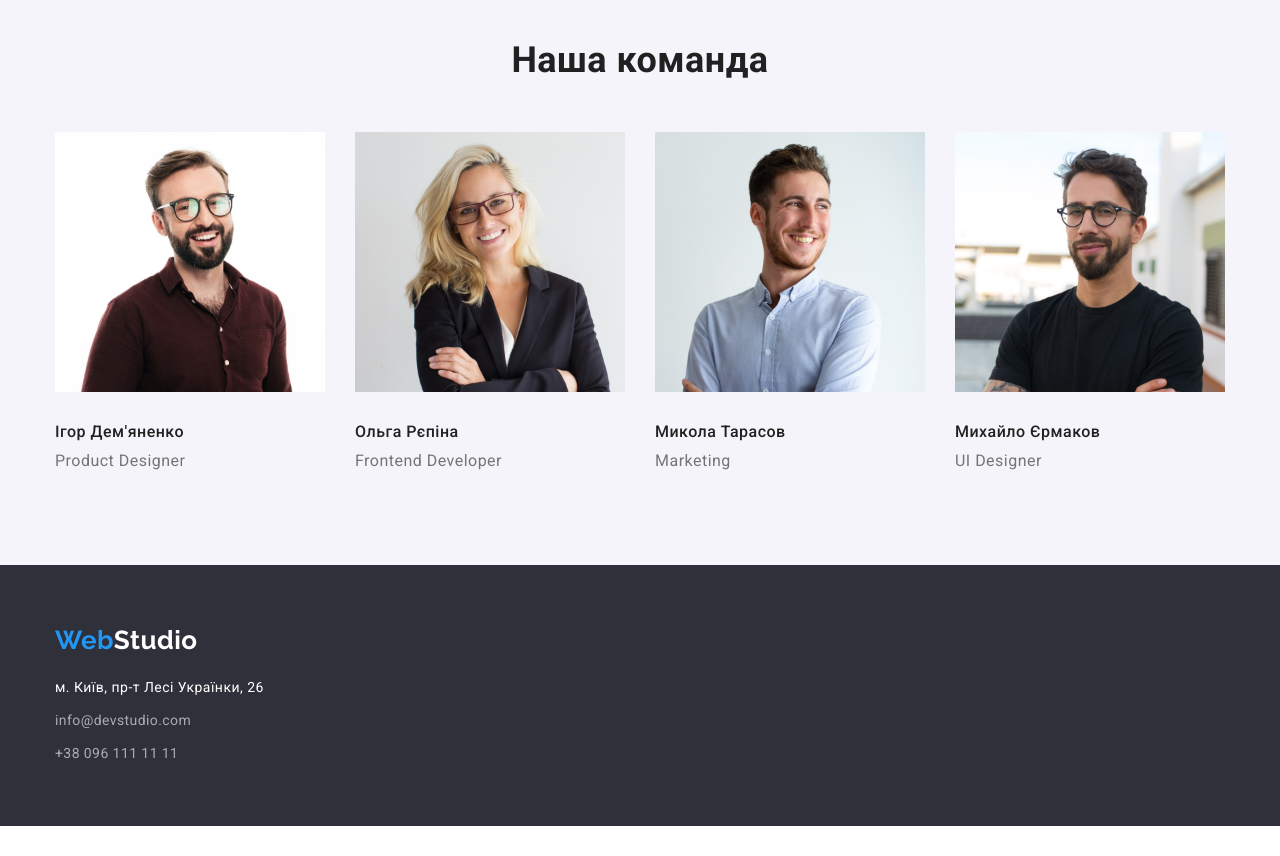
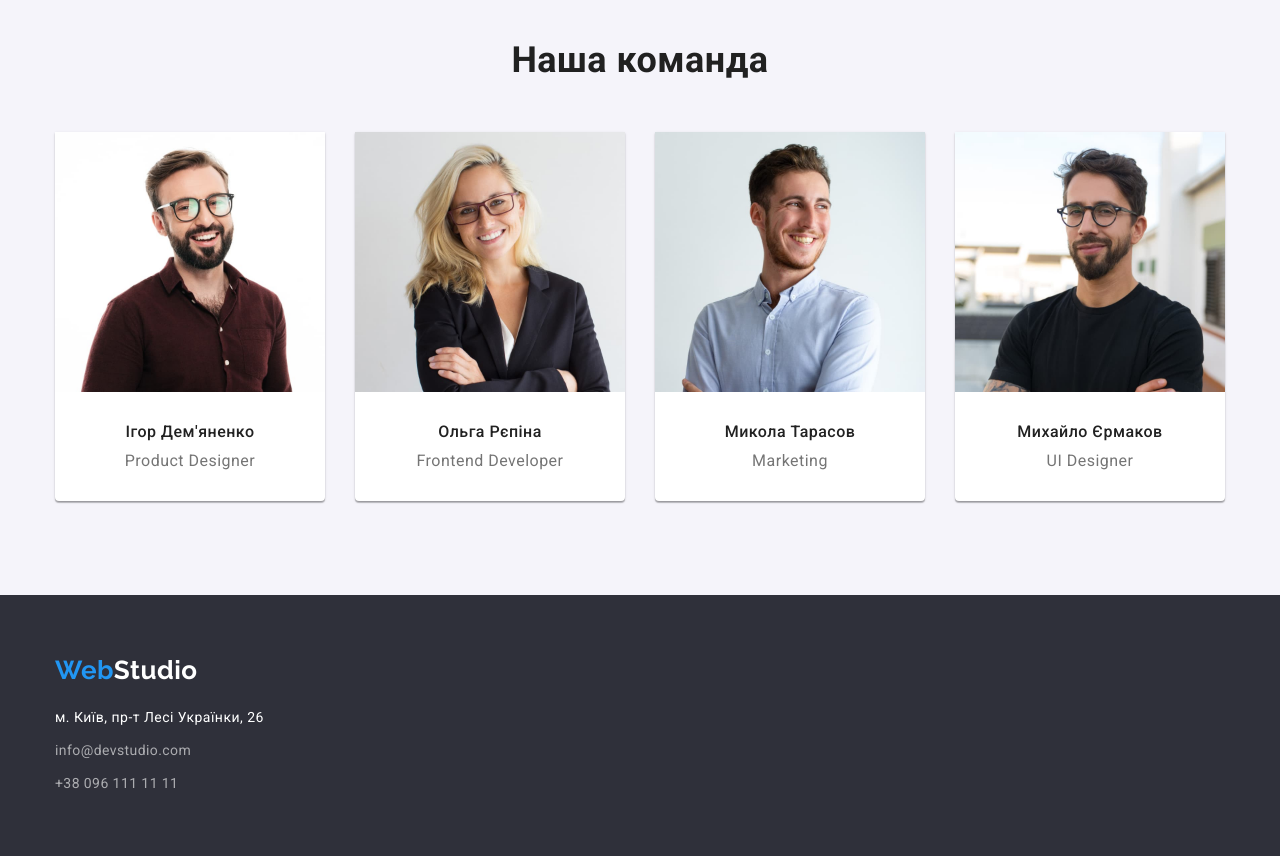
Before and after one commit to yanachepyk/goit-markup-hw-03, a plain HTML site: page index.html in a window 1280 px wide. Shown: the part 1500-2356 px from the top of the page. Before the commit the page ends 2326 px from the top, so only its background shows below. Drawn offline with nearby package versions, Linux system fonts and the light colour scheme.

Commit message:
fixed comments

```diff
--- a/index.html
+++ b/index.html
@@ -5,7 +5,7 @@
     <meta http-equiv="X-UA-Compatible" content="IE=edge" />
     <meta name="viewport" content="width=device-width, initial-scale=1.0" />
     <title>Document</title>
-    <link rel="stylesheet" href="https://cdn.jsdelivr.net/npm/modern-normalize/modern-normalize.min.css"/>
+    <link rel="stylesheet" href="https://cdn.jsdelivr.net/npm/modern-normalize/modern-normalize.min.css" />
     <link
       href="https://fonts.googleapis.com/css2?family=Raleway:wght@700&family=Roboto:wght@400;500;700;900&display=swap"
       rel="stylesheet"
@@ -31,8 +31,10 @@
     </header>
     <main>
       <section class="section section-hero">
+        <div class="container">
           <h1 class="title-hero">Ефективні рішення для вашого бізнесу</h1>
           <button class="button-primary" type="button">Замовити послугу</button>
+        </div>
       </section>
       <section class="section section-peculiarities">
         <div class="container">
@@ -78,25 +80,33 @@
         <div class="container">
           <h2 class="subtitle">Наша команда</h2>
           <ul class="card-set team-members">
-            <li>
+            <li class="card-team">
               <img src="./images/team_member_1.jpg" alt="дизайнер продукту" width="270" height="260" />
+              <div class="text-team">
                 <h3>Ігор Дем'яненко</h3>
                 <p lang="en" class="text">Product Designer</p>
+              </div>
             </li>
-            <li>
+            <li class="card-team">
               <img src="./images/team_member_2.jpg" alt="фронтенд розробник" width="270" height="260" />
+              <div class="text-team">
                 <h3>Ольга Рєпіна</h3>
                 <p lang="en" class="text">Frontend Developer</p>
+              </div>
             </li>
-            <li>
+            <li class="card-team">
               <img src="./images/team_member_3.jpg" alt="маркетолог" width="270" height="260" />
+              <div class="text-team">
                 <h3>Микола Тарасов</h3>
                 <p lang="en" class="text">Marketing</p>
+              </div>
             </li>
-            <li>
+            <li class="card-team">
               <img src="./images/team_member_4.jpg" alt="дизайнер юзер інтерфейсу" width="270" height="260" />
+              <div class="text-team">
                 <h3>Михайло Єрмаков</h3>
                 <p lang="en" class="text">UI Designer</p>
+              </div>
             </li>
           </ul>
         </div>
--- a/styles.css
+++ b/styles.css
@@ -138,6 +138,9 @@ header .logo {
 .section-hero {
     background-color: var(--background-primary);
     padding: 200px 0;
+}
+
+.section-hero .container {
     display: flex;
     flex-direction: column;
     justify-content: center;
@@ -209,6 +212,12 @@ header .logo {
     flex-direction: column;
 }
 
+.card-team {
+    background: #FFFFFF;
+    box-shadow: 0px 1px 3px rgba(0, 0, 0, 0.12), 0px 1px 1px rgba(0, 0, 0, 0.14), 0px 2px 1px rgba(0, 0, 0, 0.2);
+    border-radius: 0px 0px 4px 4px;
+}
+
 .text {
     color: var(--text-secondary);
 }
@@ -229,9 +238,14 @@ margin-bottom: 10px;
     font-weight: 400;
 }
 
-.team-members img{
-    margin-bottom: 30px;
+.text-team {
+    display: flex;
+    justify-content: center;
+    align-items: center;
+    flex-direction: column;
+    padding: 30px 0;
 }
+
 .footer {
     background-color: var(--background-primary);
     padding-top: 60px;
```
Lines whose indentation alone changed are shown as unchanged.
